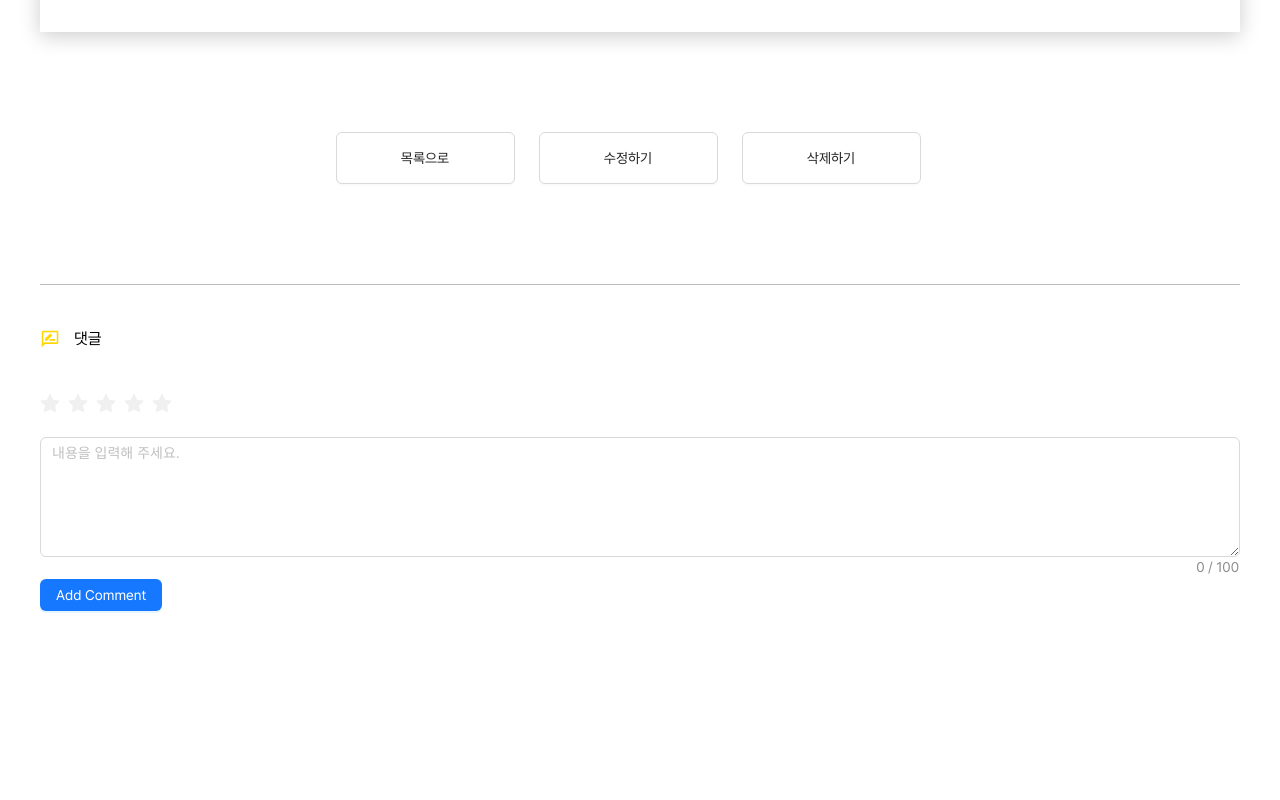
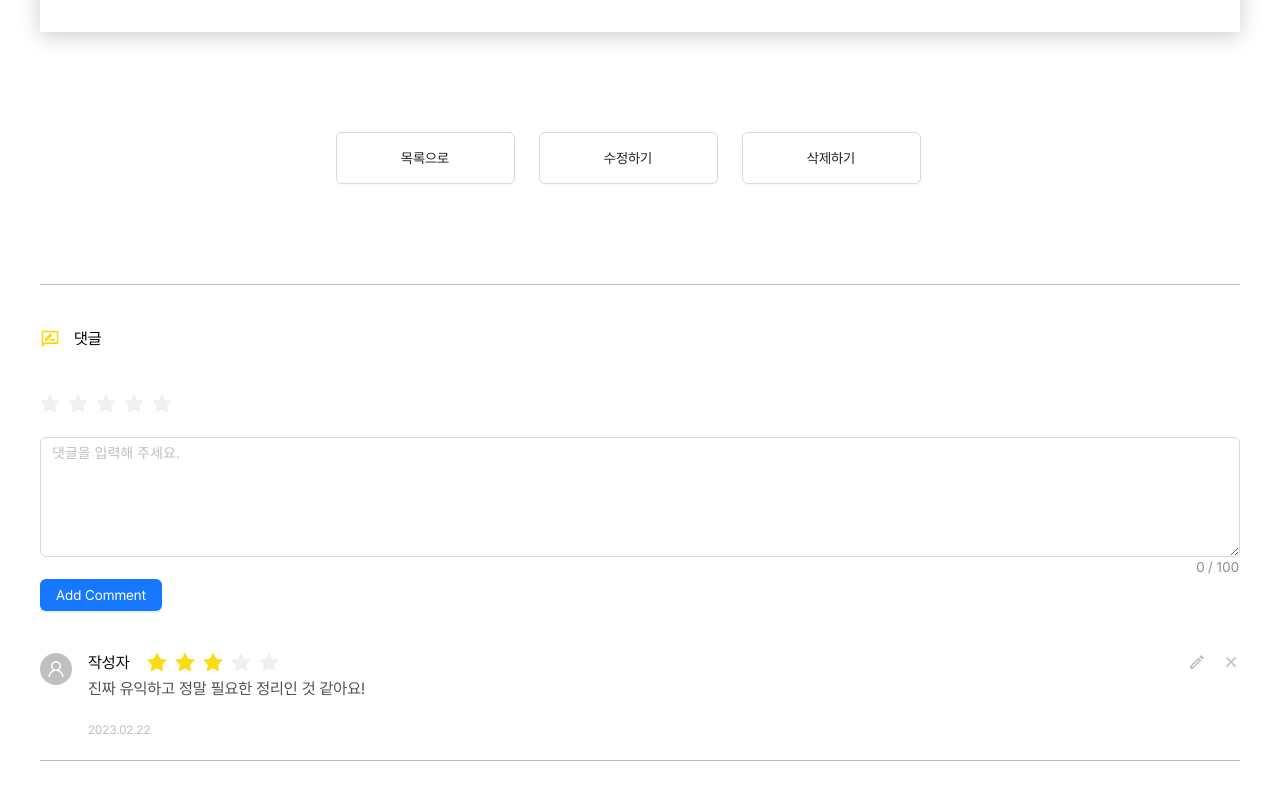
Before and after one commit to jeonpilseong/my-project, a Next.js app: page /boards/detail/1 in a window 1280 px wide. Shown: the part 1314-2114 px from the top of the page. Built offline with nearby package versions, Linux system fonts and the light colour scheme; no server answers.

Commit message:
ADD:게시글 상세 페이지 - 댓글 리스트 UI 구현

```diff
--- a/pages/boards/detail/[boardId]/index.js
+++ b/pages/boards/detail/[boardId]/index.js
@@ -8,6 +8,7 @@ export default function BoardDetailPage() {
       <BoardDetail />
       <BoardCommentWrite />
       <BoardCommentList />
+      <div style={{ marginBottom: '10rem' }} />
     </>
   )
 }
--- a/src/components/features/board/boardComment/list/BoardCommentList.presenter.js
+++ b/src/components/features/board/boardComment/list/BoardCommentList.presenter.js
@@ -1,5 +1,28 @@
+import { UserOutlined } from '@ant-design/icons'
+import { Rate } from 'antd'
+
 import * as S from './BoardCommentList.styles'
 
 export default function BoardCommentListUI() {
-  return <S.Wrapper></S.Wrapper>
+  return (
+    <S.Wrapper>
+      <S.AvatarWrapper>
+        <S.AvatarIcon icon={<UserOutlined />} />
+      </S.AvatarWrapper>
+
+      <S.ContentsWrapper>
+        <S.ProfileWrapper>
+          <S.Writer>작성자</S.Writer>
+          <S.RateIcon disabled value={3} />
+        </S.ProfileWrapper>
+        <S.Contents>진짜 유익하고 정말 필요한 정리인 것 같아요!</S.Contents>
+        <S.Date>2023.02.22</S.Date>
+      </S.ContentsWrapper>
+
+      <S.EditWrapper>
+        <S.EditIcon src="/images/boardcomment/Edit.png" />
+        <S.DeleteIcon src="/images/boardcomment/Delete.png" />
+      </S.EditWrapper>
+    </S.Wrapper>
+  )
 }
--- a/src/components/features/board/boardComment/list/BoardCommentList.styles.js
+++ b/src/components/features/board/boardComment/list/BoardCommentList.styles.js
@@ -1,24 +1,73 @@
 import styled from '@emotion/styled'
-import { Avatar, Button } from 'antd'
+import { Avatar, Rate, Button } from 'antd'
+export const Wrapper = styled.div`
+  display: flex;
+  width: 95%;
+  max-width: 120rem;
+  margin: auto;
+  margin-bottom: 2.2rem;
+  position: relative;
+  border-bottom: 1px solid #bdbdbd;
+`
+export const AvatarWrapper = styled.div`
+  margin-right: 1.6rem;
+`
 
-import { breakPoints } from '../../../../../../src/common/styles/globalStyles'
+export const AvatarIcon = styled(Avatar)`
+  margin-bottom: 6.4rem;
+`
 
-export const Wrapper = styled.div`
-  width: 95%;
-  margin: auto;
-  max-width: 120rem;
-  margin-top: 10rem;
-  margin-bottom: 10rem;
+export const ContentsWrapper = styled.div``
 
-  @media ${breakPoints.PC} {
-    padding: 8rem 10.2rem 10rem 10.2rem;
-  }
+export const Contents = styled.div`
+  font-weight: 400;
+  font-size: 1.6rem;
+  line-height: 2.4rem;
+  color: #4f4f4f;
+  margin-bottom: 20px;
+  margin-top: 4px;
+  word-break: break-all;
+`
 
-  @media ${breakPoints.TABLET} {
-    padding: 5rem 2.5rem;
-  }
+export const ProfileWrapper = styled.div`
+  display: flex;
+`
 
-  @media ${breakPoints.MOBILE} {
-    padding: 5rem 2.5rem;
-  }
+export const RateIcon = styled(Rate)`
+  line-height: 1rem;
 `
+
+export const Writer = styled.div`
+  font-weight: 500;
+  font-size: 1.6rem;
+  text-align: center;
+  margin-right: 1.8rem;
+`
+
+export const Date = styled.div`
+  font-weight: 400;
+  font-size: 1.2rem;
+  line-height: 1.8rem;
+  margin-bottom: 2.1rem;
+  color: #bdbdbd;
+`
+
+export const EditWrapper = styled.div`
+  display: flex;
+  position: absolute;
+  top: 0;
+  right: 0;
+`
+
+export const EditIcon = styled.img`
+  width: 1.8rem;
+  height: 1.8rem;
+  margin-right: 1.6rem;
+  cursor: pointer;
+`
+
+export const DeleteIcon = styled.img`
+  width: 1.8rem;
+  height: 1.8rem;
+  cursor: pointer;
+`
--- a/src/components/features/board/boardComment/write/BoardCommentWrite.presenter.js
+++ b/src/components/features/board/boardComment/write/BoardCommentWrite.presenter.js
@@ -9,7 +9,7 @@ export default function BoardCommentWriteUI() {
         <S.TitleText>댓글</S.TitleText>
       </S.Title>
       <Rate />
-      <S.CommentInput showCount rows={5} maxLength={100} placeholder="내용을 입력해 주세요." />
+      <S.CommentInput showCount rows={5} maxLength={100} placeholder="댓글을 입력해 주세요." />
       <S.Btn type="primary">Add Comment</S.Btn>
     </S.Wrapper>
   )
--- a/src/components/features/board/boardComment/write/BoardCommentWrite.styles.js
+++ b/src/components/features/board/boardComment/write/BoardCommentWrite.styles.js
@@ -6,6 +6,7 @@ export const Wrapper = styled.div`
   margin: auto;
   max-width: 120rem;
   margin-top: 10rem;
+  margin-bottom: 4.2rem;
   padding-top: 4rem;
   border-top: 1px solid var(--gray-3);
 `
```
